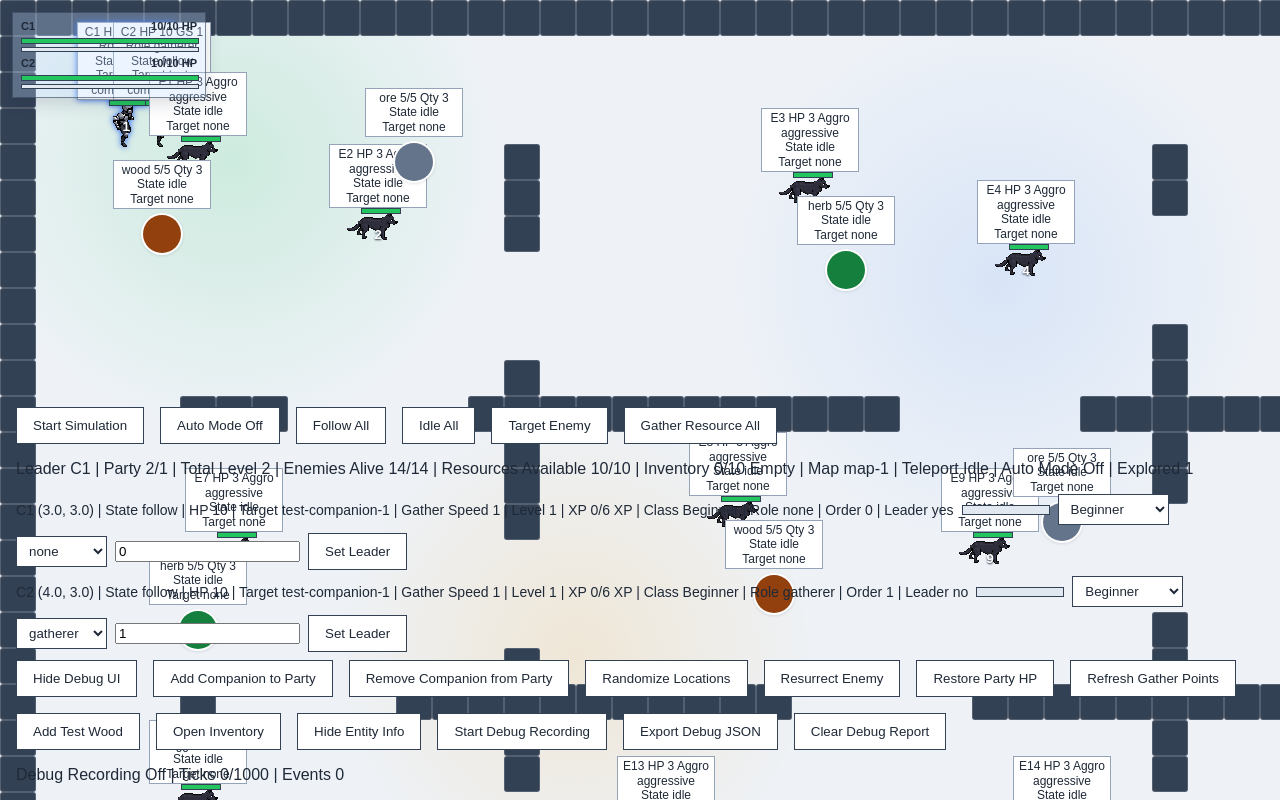
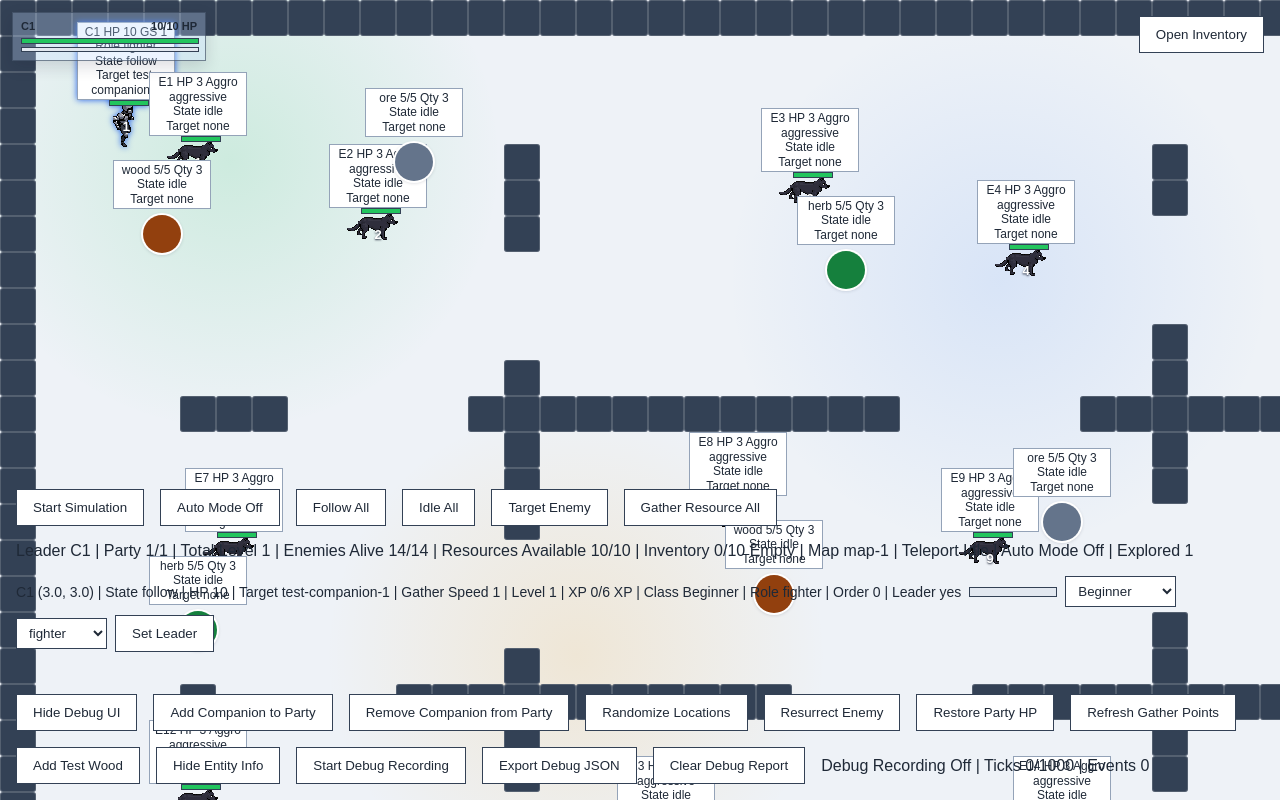
Before and after one commit to furiaz/MMOPartySimulator, a React (Vite) app in the folder client/: page / in a window 1280 px wide. Built offline with nearby package versions, Linux system fonts and the light colour scheme.

Commit message:
various fixes done

```diff
--- a/client/src/App.css
+++ b/client/src/App.css
@@ -544,9 +544,16 @@
   left: auto;
 }
 
+.inventory-toggle-button {
+  position: fixed;
+  top: 16px;
+  right: 16px;
+  z-index: 13;
+}
+
 .inventory-debug-panel {
   position: fixed;
-  top: 16px;
+  top: 64px;
   right: 16px;
   z-index: 12;
   width: min(360px, calc(100vw - 32px));
--- a/client/src/App.tsx
+++ b/client/src/App.tsx
@@ -42,7 +42,6 @@ import {
   setPartyLeader,
   setPartyMemberClass,
   setPartyMemberRole,
-  setPartyOrder,
   startGameLoop,
   startDebugTelemetryRecording,
   stopDebugTelemetryRecording,
@@ -324,15 +323,8 @@ function createInitialState(): GameState {
     companionIds[0],
     companionStartPositions[0],
     companionIds[0],
-    "none",
+    "fighter",
     0,
-  );
-  const gatherer = createCompanion(
-    companionIds[1],
-    companionStartPositions[1],
-    leader.id,
-    "gatherer",
-    1,
   );
   const enemies = enemyIds.map((enemyId, index) =>
     createEnemy(enemyId, mapOneEnemyStartPositions[index], "aggressive"),
@@ -343,7 +335,7 @@ function createInitialState(): GameState {
     }),
   );
 
-  const baseState = [leader, gatherer, ...resources].reduce(addEntity, {
+  const baseState = [leader, ...resources].reduce(addEntity, {
     entities: {},
     inventory: createEmptyPartyInventory(),
     map: debugMap,
@@ -606,10 +598,6 @@ function App() {
 
   function changePartyMemberClass(entityId: string, classId: ClassId) {
     setGameState((state) => setPartyMemberClass(state, entityId, classId));
-  }
-
-  function changePartyOrder(entityId: string, partyOrder: number) {
-    setGameState((state) => setPartyOrder(state, entityId, partyOrder));
   }
 
   function changePartyLeader(entityId: string) {
@@ -1195,6 +1183,12 @@ function App() {
           inventory={inventory}
           isVisible={showInventoryDebug}
         />
+        <button
+          className="inventory-toggle-button"
+          onClick={toggleInventoryDebug}
+        >
+          {showInventoryDebug ? "Close Inventory" : "Open Inventory"}
+        </button>
         <CompanionVitalsPanel members={partyMembers} />
 
         <div
@@ -1297,16 +1291,6 @@ function App() {
                             </option>
                           ))}
                         </select>
-                        <input
-                          type="number"
-                          value={member.partyOrder}
-                          onChange={(event) =>
-                            changePartyOrder(
-                              member.id,
-                              Number(event.target.value),
-                            )
-                          }
-                        />
                         <button onClick={() => changePartyLeader(member.id)}>
                           Set Leader
                         </button>
@@ -1345,9 +1329,6 @@ function App() {
                   Refresh Gather Points
                 </button>
                 <button onClick={addTestWoodToInventory}>Add Test Wood</button>
-                <button onClick={toggleInventoryDebug}>
-                  {showInventoryDebug ? "Close Inventory" : "Open Inventory"}
-                </button>
                 <button onClick={toggleEntityInfo}>
                   {showEntityInfo ? "Hide Entity Info" : "Show Entity Info"}
                 </button>
--- a/client/src/game/debugTools.ts
+++ b/client/src/game/debugTools.ts
@@ -1,6 +1,5 @@
 import { createCompanion, isResourceEntity, moveEntityTo } from "./entities";
 import { addItemToInventoryState } from "./inventory";
-import { getPartySizeLimit } from "./leveling";
 import {
   addEntity,
   findClosestAvailablePosition,
@@ -30,23 +29,21 @@ export function debugAddCompanion(
     (entity) => entity.kind === "companion",
   ).length;
 
-  if (companionCount >= getPartySizeLimit(state)) {
-    return state;
-  }
-
   const partyOrder = companionCount;
   const availablePosition = findClosestAvailablePosition(state, position);
 
-  return addEntity(
+  const nextState = addEntity(
     state,
     createCompanion(
       companionId,
       availablePosition,
       followTargetId,
-      "none",
+      "fighter",
       partyOrder,
     ),
   );
+
+  return ensurePartyLeader(nextState);
 }
 
 export function debugAddCompanionToParty(
@@ -75,6 +72,14 @@ export function debugRemoveCompanion(
 ): GameState {
   if (!getEntityById(state, companionId)) {
     return state;
+  }
+
+  const companionCount = Object.values(state.entities).filter(
+    (entity) => entity.kind === "companion",
+  ).length;
+
+  if (companionCount <= 1) {
+    return ensurePartyLeader(state);
   }
 
   const entities = { ...state.entities };
@@ -245,6 +250,19 @@ function getFallbackLeaderId(entities: Record<string, GameEntity>): string {
   );
 }
 
+function ensurePartyLeader(state: GameState): GameState {
+  const leader = getEntityById(state, state.partyLeaderId);
+
+  if (leader?.kind === "companion") {
+    return state;
+  }
+
+  return {
+    ...state,
+    partyLeaderId: getFallbackLeaderId(state.entities),
+  };
+}
+
 function getRandomOpenPosition(
   state: GameState,
   maxX: number,
```
